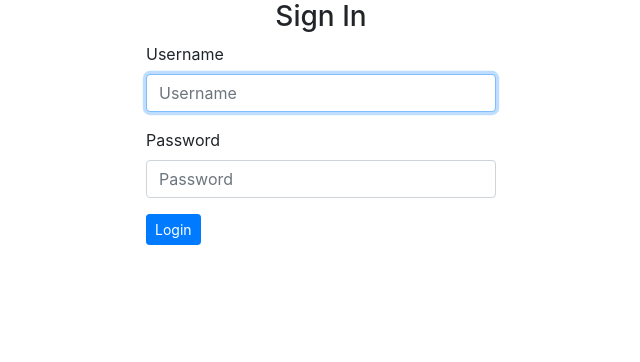
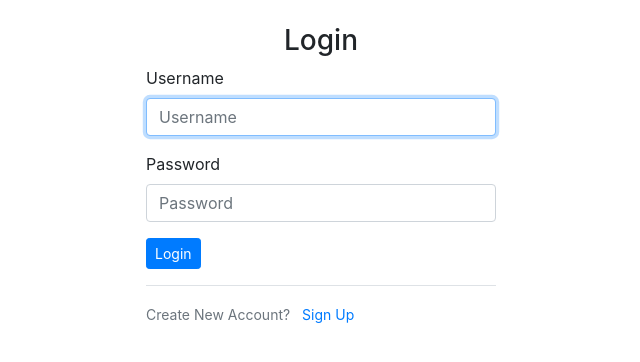
Before and after one commit to Machel54/Instagram, a Django app: page /login/ in a window 1280 px wide. Shown: the top 362 px of the page, without its empty margins (319-959 px from the left). Run offline with Django 3.2, Linux system fonts and the light colour scheme; some libraries are stand-ins or nearby versions.

Commit message:
Fix navabr

```diff
--- a/instagram/templates/edit.html
+++ b/instagram/templates/edit.html
@@ -7,7 +7,7 @@
     <div class="loginform">
         <form  action="{%  url 'edit' %}" method="post" enctype="multipart/form-data" >
             {% csrf_token %}
-            {% bootstrap_form new_profile %}
+            {% bootstrap_form profileform %}
             <div class="form-group" style="text-align: center; color: white;">
                 <input style="color: white;" type="submit" class="btn btn-primary" value="Update">
             </div>
--- a/instagram/templates/registration/login.html
+++ b/instagram/templates/registration/login.html
@@ -9,10 +9,11 @@
         {% if form.errors %}
             <p> Password or Username is incorrect </p>
         {% endif %}
+        <br>
         <div class="panel panel-default">
 
             <div class="panel-heading">
-          <h3 class="text-center">Sign In</h3>
+            <h3 class="text-center">Login</h3>
             </div>
             <div class="panel-body">
 
@@ -28,6 +29,12 @@
 
             </form>
 
+            <div class="border-top pt-3">
+                <small class="text-muted">
+                    Create New Account? <a class="ml-2" href="/accounts/register">Sign Up</a>
+                </small>
+            </div>
+
             </div>
 
         </div>
@@ -38,4 +45,5 @@
     </div>
 </div>
 
+
 {% endblock %}
--- a/instagram/views.py
+++ b/instagram/views.py
@@ -9,6 +9,7 @@ from .forms import NewsLetterForm,PostForm,CommentForm,ProfileForm
 def welcome(request):
     return render(request, 'all-instagram/index.html')
 
+@login_required(login_url='/accounts/login/')
 def welcome(request):
     images = Post.objects.all()
     profiles= Profile.objects.all()
@@ -69,4 +70,4 @@ def edit(request):
             return redirect('profile')
     else:
         new_profile = ProfileForm(instance=request.user.profile)
-    return render(request, 'edit.html')
+    return render(request, 'edit.html', {"profileform":new_profile})
```
Also changed, not shown: instagram/templates/navbar.html (+5 -46 lines), media/profile_pics/Genos-86c83b0a-d7e0-4aec-8e59-319de05264bb.jpg (added), static/css/index.css (line endings or trailing spaces). Lines whose indentation alone changed are shown as unchanged.
